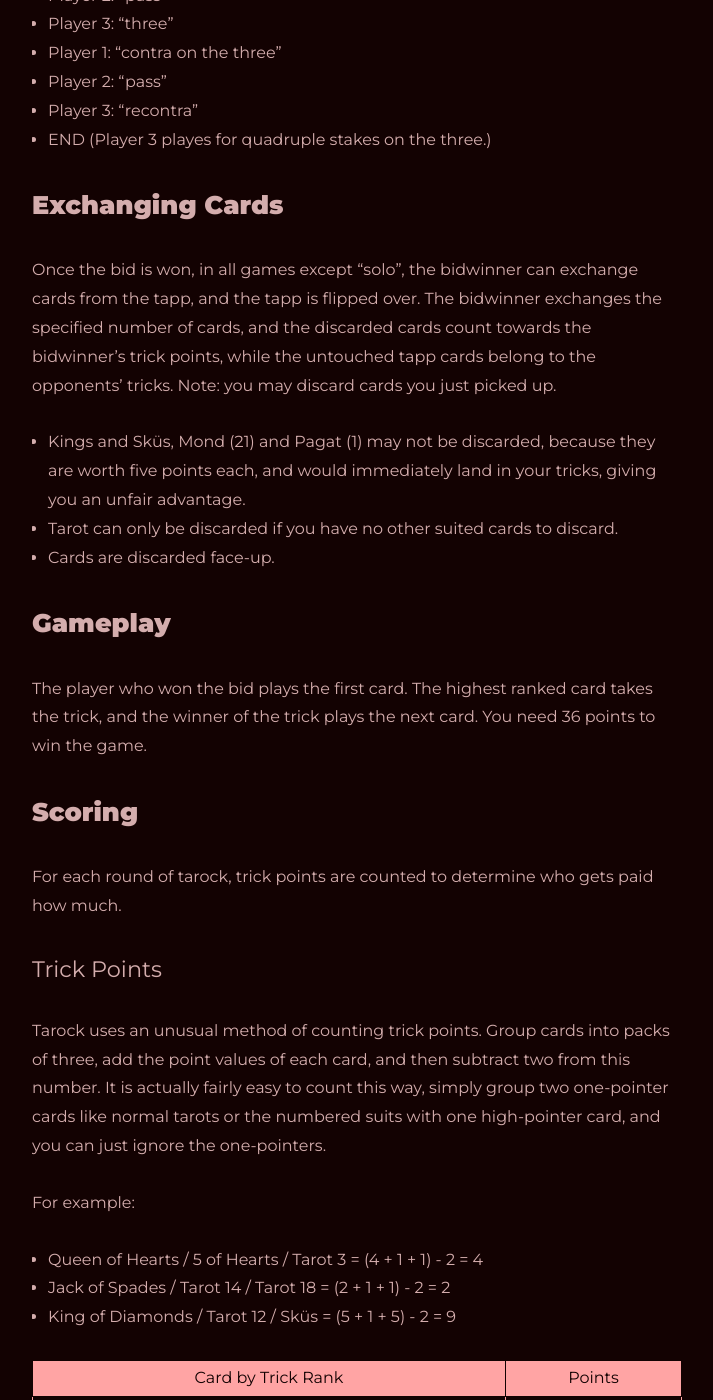
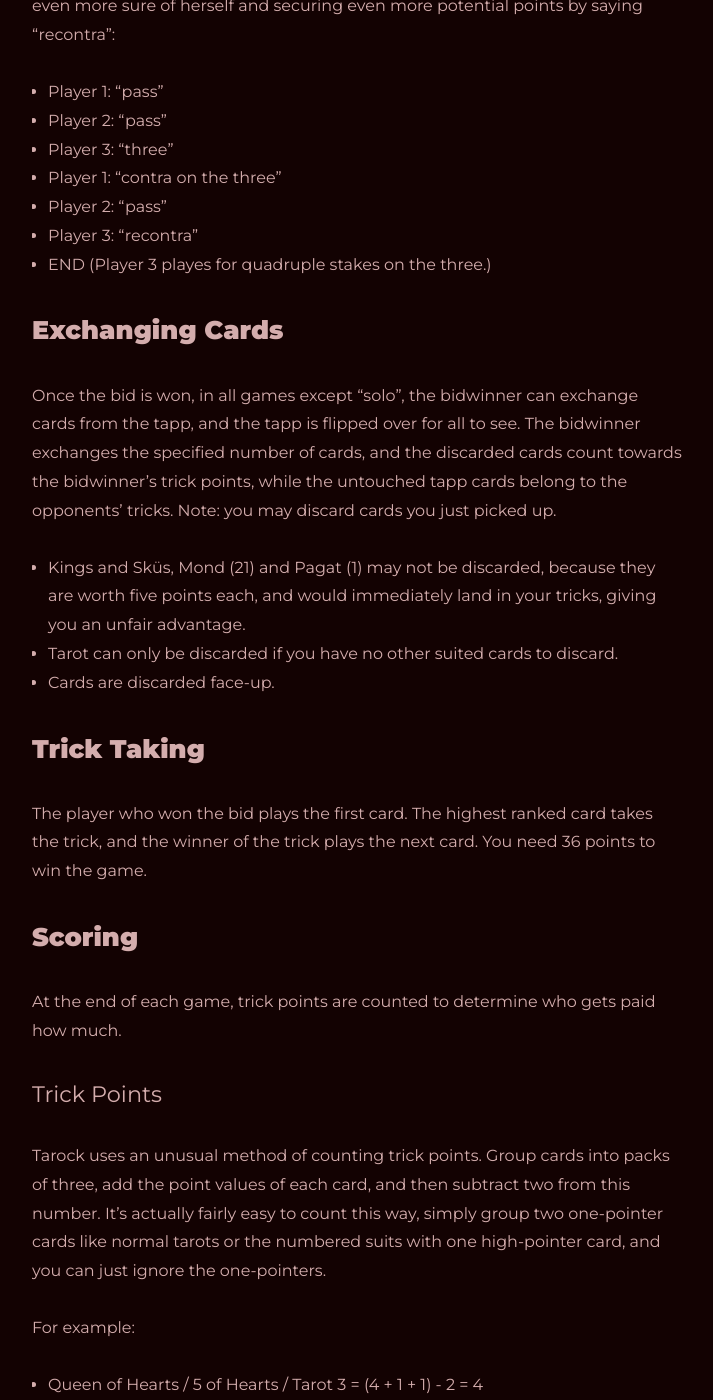
Before and after one commit to BrianInGermany/oldcardgames, a Jekyll site: the page built from all_collections/_posts/2022-12-18-tapp_tarock.markdown, in a window 1280 px wide and 1400 px high, scrolled down 6535 px. Shown: the whole window, without its empty margins (283-996 px from the left). Built offline with Jekyll 4.4.1, drawn with Linux system fonts in a browser that asks for light colours; some of the changed text lies outside the part shown.

Commit message:
edit desc.

```diff
--- a/all_collections/_posts/2022-12-18-tapp_tarock.markdown
+++ b/all_collections/_posts/2022-12-18-tapp_tarock.markdown
@@ -63,12 +63,16 @@
 | Pagat Ultimo  | Win the final trick with the Pagat (Tarot 1)              |  4                  | 2                |
 
 
-#### __Bidding, Bonus and Countering Examples__
+#### __Bidding, Bonus and Countering__
 In the bidding, players can pass or bid, but once they pass they are excluded from the rest of the bidding. The first bid is always "three", and goes up the scale to "two", "one", and "solo".
-- Bonuses are announced with the bid ("three with pagat ultimo"), but do not influence the bid ranks.
-  - __Only the bidwinner can announce a bonus.__
-  - But __silent bonuses can be won by any player.__
-- If a player is outbid, they have the right to accept the higher bid as their own by saying "I hold", but the option to raise again to the next highest bid.
+
+If a player is outbid, they have the right to accept the higher bid as their own by saying "I hold", but have the option to raise again to the next highest bid.
+
+- __Bonuses__ can be announced with the bid ("three with pagat ultimo") or after the bid has been won (before the countering phase). They have no influence on the bidding itself.
+  - __The announced bonus only applies to the bidwinner.__
+  - But __any player can win a silent bonus.__
+
+#### __Bidding Examples__
 
 Player 2 bids, is outbid, and then takes the higher bid as his own. Player 3 decides not to outbid again:
 - Player 1: "pass"
@@ -129,19 +133,19 @@
 - END (Player 3 playes for quadruple stakes on the three.)
 
 ### Exchanging Cards
-Once the bid is won, in all games except "solo", the bidwinner can exchange cards from the tapp, and the tapp is flipped over. The bidwinner exchanges the specified number of cards, and the discarded cards count towards the bidwinner's trick points, while the untouched tapp cards belong to the opponents' tricks. Note: you may discard cards you just picked up.
+Once the bid is won, in all games except "solo", the bidwinner can exchange cards from the tapp, and the tapp is flipped over for all to see. The bidwinner exchanges the specified number of cards, and the discarded cards count towards the bidwinner's trick points, while the untouched tapp cards belong to the opponents' tricks. Note: you may discard cards you just picked up.
 - Kings and Sküs, Mond (21) and Pagat (1) may not be discarded, because they are worth five points each, and would immediately land in your tricks, giving you an unfair advantage.
 - Tarot can only be discarded if you have no other suited cards to discard.
 - Cards are discarded face-up.
 
-### Gameplay
+### Trick Taking
 The player who won the bid plays the first card. The highest ranked card takes the trick, and the winner of the trick plays the next card. You need 36 points to win the game.
 
 ### Scoring
-For each round of tarock, trick points are counted to determine who gets paid how much.
+At the end of each game, trick points are counted to determine who gets paid how much.
 
 #### __Trick Points__
-Tarock uses an unusual method of counting trick points. Group cards into packs of three, add the point values of each card, and then subtract two from this number. It is actually fairly easy to count this way, simply group two one-pointer cards like normal tarots or the numbered suits with one high-pointer card, and you can just ignore the one-pointers.
+Tarock uses an unusual method of counting trick points. Group cards into packs of three, add the point values of each card, and then subtract two from this number. It's actually fairly easy to count this way, simply group two one-pointer cards like normal tarots or the numbered suits with one high-pointer card, and you can just ignore the one-pointers.
 
 For example:
 
@@ -167,7 +171,7 @@
 #### __Pay Outs__
 If the bidwinner wins the game as promised, the other players pay her for the win according to the below table, each paying half the pay out. If the bidwinner loses, each opponent gets paid the half.
 
-The same goes for the bonus announcements: if the announcer succeeds, she gets paid half the pay-out by each opponent. If she misses it, she pays each her opponents half the pay out. Silent bonuses are also paid 50/50 by the other players.
+The same goes for the bonus announcements: if the announcer succeeds, she gets paid half the pay out by each opponent. If she misses it, she pays each her opponents half the pay out. Silent bonuses are also paid 50/50 by the other players.
 
 Tip: Use poker chips!
 
@@ -183,6 +187,6 @@
 | Pagat Ultimo  | Win the final trick with the Pagat (Tarot 1)              |  4                  | 2                |
 
 ## End of Game
-The game is over when the first player goes broke.
+The game is over when the first player goes broke. :)
 
 The winner is the player with the most credits.
```
Also changed, not shown: other parts of all_collections/_posts/2022-12-18-tapp_tarock.markdown (+2 -2 lines).
